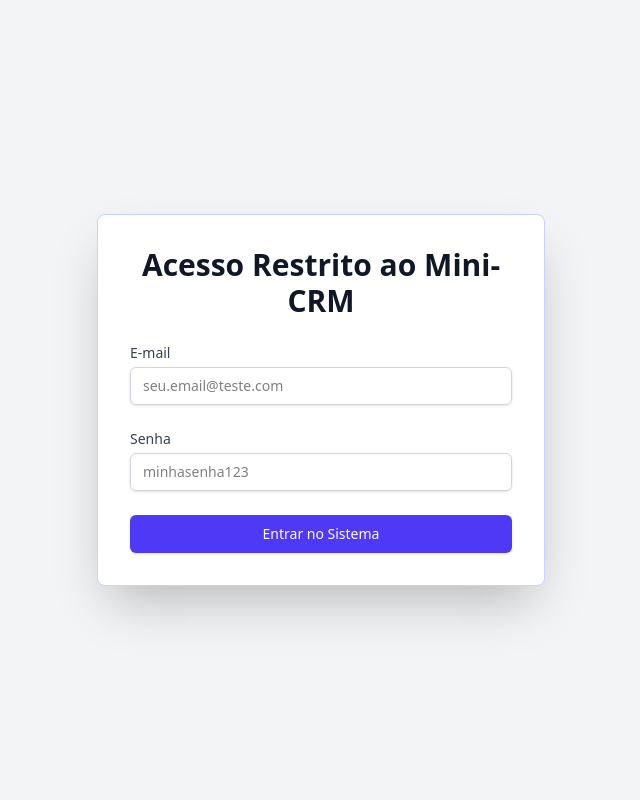
After one commit to Biamart07/mini-crm, a PHP site: page /login.php in a window 1280 px wide. The commit adds this page. Shown: the whole page, without its empty margins (319-959 px from the left). Run offline with PHP 8.4, Linux system fonts and the light colour scheme.

Commit message:
feat: implementa página de login com validação de sessão e formulário de autenticação

```diff
--- /dev/null
+++ b/auth.php
@@ -0,0 +1,4 @@
+<?php
+
+
+?>
--- /dev/null
+++ b/login.php
@@ -0,0 +1,61 @@
+<?php
+// Inicia o sistema de sessão do PHP (fundamental para o login!)
+session_start();
+
+// Se o usuário já estiver logado, redireciona para a página principal
+if (isset($_SESSION['usuario_logado']) && $_SESSION['usuario_logado'] === true) {
+    header("Location: index.php");
+    exit;
+}
+?>
+
+<!DOCTYPE html>
+<html lang="pt-BR">
+<head>
+    <meta charset="UTF-8">
+    <meta name="viewport" content="width=device-width, initial-scale=1.0">
+    <title>Mini-CRM | Login</title>
+    <link rel="stylesheet" href="src/output.css">
+</head>
+<body class="bg-gray-100 flex items-center justify-center h-screen">
+
+    <div class="max-w-md w-full">
+        <div class="bg-white p-8 rounded-lg shadow-2xl border border-indigo-200">
+            <h2 class="text-3xl font-extrabold text-gray-900 text-center mb-6">
+                Acesso Restrito ao Mini-CRM
+            </h2>
+
+            <?php if (isset($_GET['erro']) && $_GET['erro'] === 'falha'): ?>
+                <div class="p-4 mb-4 text-sm text-red-700 bg-red-100 rounded-lg border border-red-400">
+                    Falha no login! E-mail ou senha incorretos.
+                </div>
+            <?php endif; ?>
+
+            <form action="auth.php" method="POST" class="space-y-6">
+                <div>
+                    <label for="email" class="block text-sm font-medium text-gray-700">E-mail</label>
+                    <input type="email" id="email" name="email" required
+                           class="mt-1 block w-full px-3 py-2 border border-gray-300 rounded-md shadow-sm focus:outline-none focus:ring-indigo-500 focus:border-indigo-500 sm:text-sm"
+                           placeholder="seu.email@teste.com">
+                </div>
+
+                <div>
+                    <label for="senha" class="block text-sm font-medium text-gray-700">Senha</label>
+                    <input type="password" id="senha" name="senha" required
+                           class="mt-1 block w-full px-3 py-2 border border-gray-300 rounded-md shadow-sm focus:outline-none focus:ring-indigo-500 focus:border-indigo-500 sm:text-sm"
+                           placeholder="minhasenha123">
+                </div>
+
+                <button type="submit"
+                        class="w-full flex justify-center py-2 px-4 border border-transparent
+                               rounded-md shadow-sm text-sm font-medium text-white bg-indigo-600
+                               hover:bg-indigo-700 focus:outline-none focus:ring-2
+                               focus:ring-offset-2 focus:ring-indigo-500 transition duration-150 ease-in-out">
+                    Entrar no Sistema
+                </button>
+            </form>
+        </div>
+    </div>
+
+</body>
+</html>
--- a/src/output.css
+++ b/src/output.css
@@ -41,6 +41,7 @@
     --color-gray-900: oklch(21% 0.034 264.665);
     --color-white: #fff;
     --spacing: 0.25rem;
+    --container-md: 28rem;
     --container-lg: 32rem;
     --container-4xl: 56rem;
     --text-xs: 0.75rem;
@@ -56,6 +57,7 @@
     --font-weight-medium: 500;
     --font-weight-semibold: 600;
     --font-weight-bold: 700;
+    --font-weight-extrabold: 800;
     --tracking-wider: 0.05em;
     --radius-md: 0.375rem;
     --radius-lg: 0.5rem;
@@ -258,11 +260,11 @@
   .hidden {
     display: none;
   }
-  .table {
-    display: table;
-  }
   .h-6 {
     height: calc(var(--spacing) * 6);
+  }
+  .h-screen {
+    height: 100vh;
   }
   .w-6 {
     width: calc(var(--spacing) * 6);
@@ -276,11 +278,11 @@
   .max-w-lg {
     max-width: var(--container-lg);
   }
+  .max-w-md {
+    max-width: var(--container-md);
+  }
   .min-w-full {
     min-width: 100%;
-  }
-  .border-collapse {
-    border-collapse: collapse;
   }
   .scale-95 {
     --tw-scale-x: 95%;
@@ -297,9 +299,6 @@
   .transform {
     transform: var(--tw-rotate-x,) var(--tw-rotate-y,) var(--tw-rotate-z,) var(--tw-skew-x,) var(--tw-skew-y,);
   }
-  .resize {
-    resize: both;
-  }
   .items-center {
     align-items: center;
   }
@@ -314,6 +313,13 @@
       --tw-space-y-reverse: 0;
       margin-block-start: calc(calc(var(--spacing) * 4) * var(--tw-space-y-reverse));
       margin-block-end: calc(calc(var(--spacing) * 4) * calc(1 - var(--tw-space-y-reverse)));
+    }
+  }
+  .space-y-6 {
+    :where(& > :not(:last-child)) {
+      --tw-space-y-reverse: 0;
+      margin-block-start: calc(calc(var(--spacing) * 6) * var(--tw-space-y-reverse));
+      margin-block-end: calc(calc(var(--spacing) * 6) * calc(1 - var(--tw-space-y-reverse)));
     }
   }
   .divide-y {
@@ -462,6 +468,10 @@
     --tw-font-weight: var(--font-weight-bold);
     font-weight: var(--font-weight-bold);
   }
+  .font-extrabold {
+    --tw-font-weight: var(--font-weight-extrabold);
+    font-weight: var(--font-weight-extrabold);
+  }
   .font-medium {
     --tw-font-weight: var(--font-weight-medium);
     font-weight: var(--font-weight-medium);
@@ -516,14 +526,15 @@
   .uppercase {
     text-transform: uppercase;
   }
-  .underline {
-    text-decoration-line: underline;
-  }
   .opacity-0 {
     opacity: 0%;
   }
   .opacity-100 {
     opacity: 100%;
+  }
+  .shadow-2xl {
+    --tw-shadow: 0 25px 50px -12px var(--tw-shadow-color, rgb(0 0 0 / 0.25));
+    box-shadow: var(--tw-inset-shadow), var(--tw-inset-ring-shadow), var(--tw-ring-offset-shadow), var(--tw-ring-shadow), var(--tw-shadow);
   }
   .shadow-lg {
     --tw-shadow: 0 10px 15px -3px var(--tw-shadow-color, rgb(0 0 0 / 0.1)), 0 4px 6px -4px var(--tw-shadow-color, rgb(0 0 0 / 0.1));
@@ -536,10 +547,6 @@
   .shadow-xl {
     --tw-shadow: 0 20px 25px -5px var(--tw-shadow-color, rgb(0 0 0 / 0.1)), 0 8px 10px -6px var(--tw-shadow-color, rgb(0 0 0 / 0.1));
     box-shadow: var(--tw-inset-shadow), var(--tw-inset-ring-shadow), var(--tw-ring-offset-shadow), var(--tw-ring-shadow), var(--tw-shadow);
-  }
-  .outline {
-    outline-style: var(--tw-outline-style);
-    outline-width: 1px;
   }
   .transition {
     transition-property: color, background-color, border-color, outline-color, text-decoration-color, fill, stroke, --tw-gradient-from, --tw-gradient-via, --tw-gradient-to, opacity, box-shadow, transform, translate, scale, rotate, filter, -webkit-backdrop-filter, backdrop-filter, display, content-visibility, overlay, pointer-events;
@@ -792,11 +799,6 @@
   inherits: false;
   initial-value: 0 0 #0000;
 }
-@property --tw-outline-style {
-  syntax: "*";
-  inherits: false;
-  initial-value: solid;
-}
 @property --tw-duration {
   syntax: "*";
   inherits: false;
@@ -835,7 +837,6 @@
       --tw-ring-offset-width: 0px;
       --tw-ring-offset-color: #fff;
       --tw-ring-offset-shadow: 0 0 #0000;
-      --tw-outline-style: solid;
       --tw-duration: initial;
       --tw-ease: initial;
     }
```
Also changed, not shown: clientes.php (+23 -23 lines), db_config.php (+5 -5 lines).
